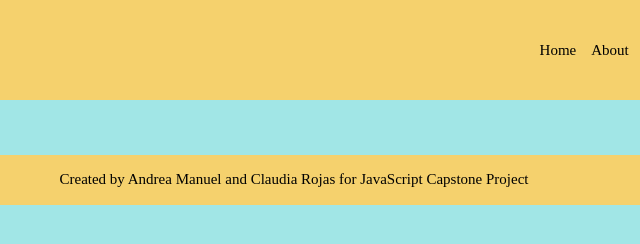
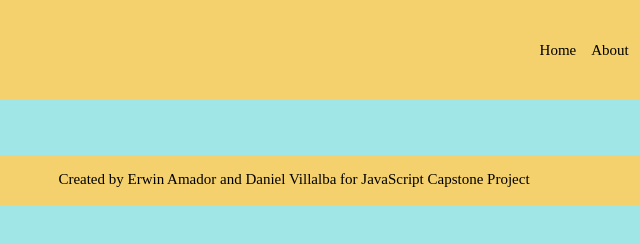
Before and after one commit to eamador1/capstone-js, a website built with webpack: page src/index.html in a window 1280 px wide. Shown: the full height of the page, 346-986 px from the left. Built offline with nearby package versions, Linux system fonts and the light colour scheme; no server answers.

Commit message:
update modules

```diff
--- a/src/index.html
+++ b/src/index.html
@@ -22,7 +22,7 @@
         <section id="itemsContainer" class="dflex"></section>
     </main>
     <footer class="dflex">
-        <p>Created by Andrea Manuel and Claudia Rojas for JavaScript Capstone Project</p>
+        <p>Created by Erwin Amador and Daniel Villalba for JavaScript Capstone Project</p>
     </footer>
 </body>
 </html>
--- a/src/index.js
+++ b/src/index.js
@@ -1,6 +1,6 @@
 import './styles.css';
 import mylogo from './images/VegetarianRestauratLogo.png';
-import getItems from './Modules/getItems.js';
+import getItems from './modules/getItems.js';
 
 document.querySelector('#logo').src = mylogo;
 
```
Also changed, not shown: dist/index.html.
